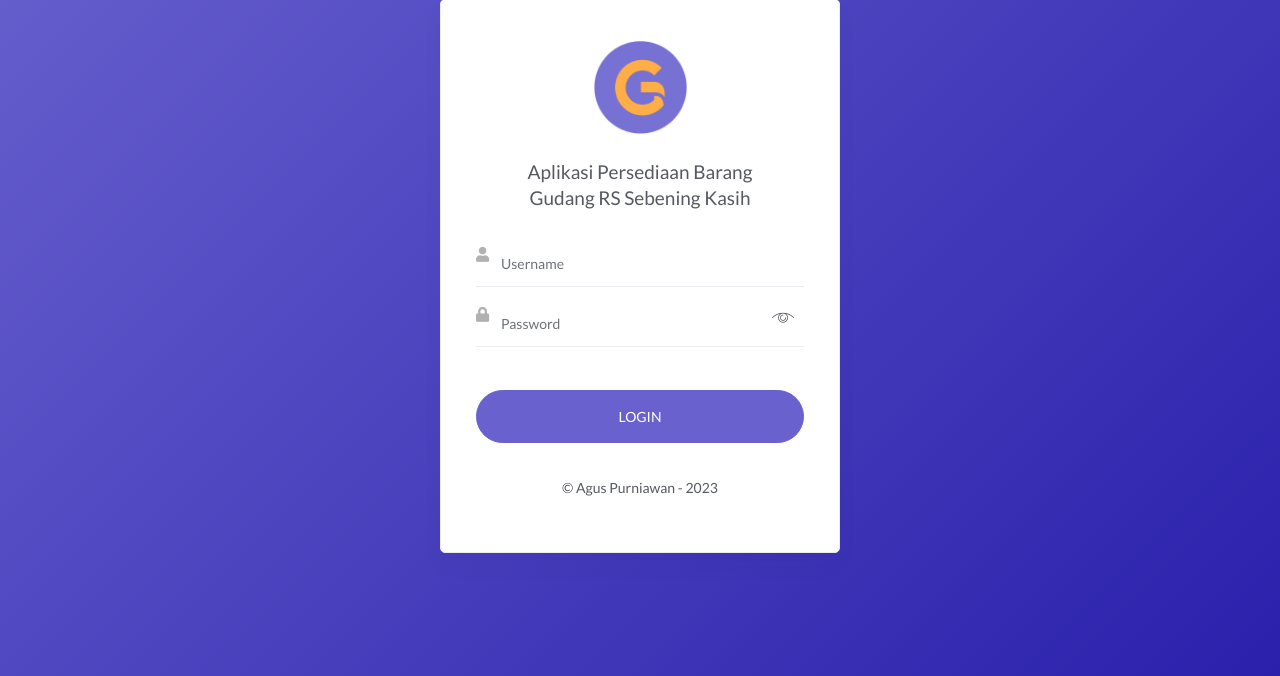
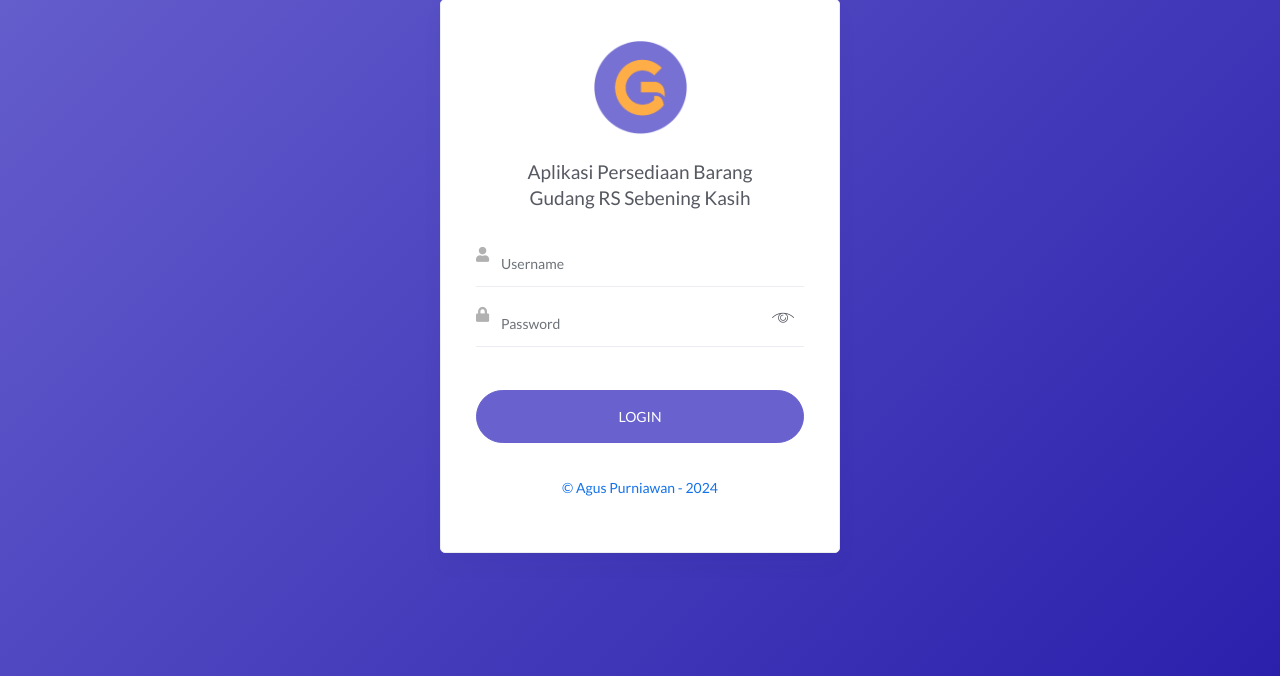
Before and after one commit to feripunkout/e-gudang, a PHP site: the page made by login.php in a window 1280 px wide. Shown: the part 124-800 px from the top of the page. Run offline with PHP 8.4, Linux system fonts and the light colour scheme.

Commit message:
update footer

```diff
--- a/login.php
+++ b/login.php
@@ -112,7 +112,7 @@
 
         <!-- footer -->
         <div class="login-footer mt-4">
-          <span class="msg">&copy; Agus Purniawan - 2023</span>
+          <span class="msg"><a href="https://www.facebook.com/profile.php?id=61555702467114" target="_blank">&copy; Agus Purniawan - 2024</a></span>
          </div>
       </form>
     </div>
--- a/main.php
+++ b/main.php
@@ -177,7 +177,7 @@ else { ?>
         <footer class="footer">
           <div class="container-fluid">
             <div class="copyright ml-auto">
-              Copyright &copy; 2023 - <a href="#" class="text-secondary">Agus Purniawan</a>.
+              Copyright &copy; 2024 - <a href="https://www.facebook.com/profile.php?id=61555702467114" target="_blank" class="text-secondary">Agus Purniawan</a>.
             </div>
           </div>
         </footer>
```
